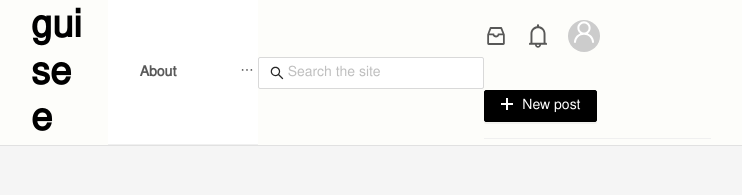
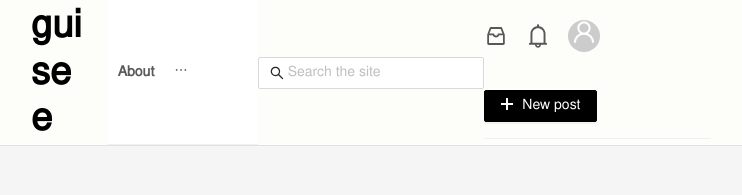
Before and after one commit to ricjohn-acosta/guisee, a Next.js app: page / in a window 1280 px wide. Shown: the top 195 px of the page, without its empty margins (269-1011 px from the left). Built offline with nearby package versions, Linux system fonts and the light colour scheme.

Commit message:
adjust padding of header bar menu items

```diff
--- a/styles/main.less
+++ b/styles/main.less
@@ -95,7 +95,7 @@ h3.ant-typography,
 }
 
 .ant-menu-horizontal:not(.ant-menu-dark) > .ant-menu-item, .ant-menu-horizontal:not(.ant-menu-dark) > .ant-menu-submenu {
-  margin: 0 12px;
+  padding: 0 10px;
   margin-top: -1px;
 }
 
```
